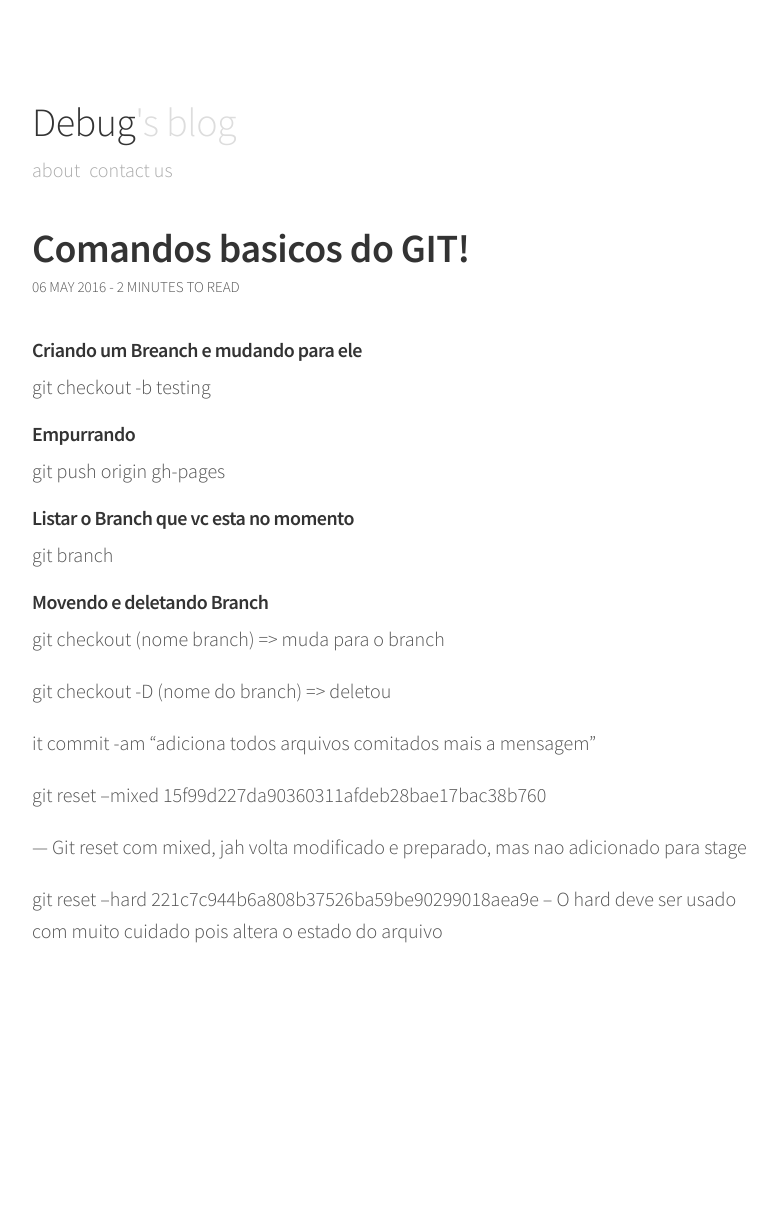
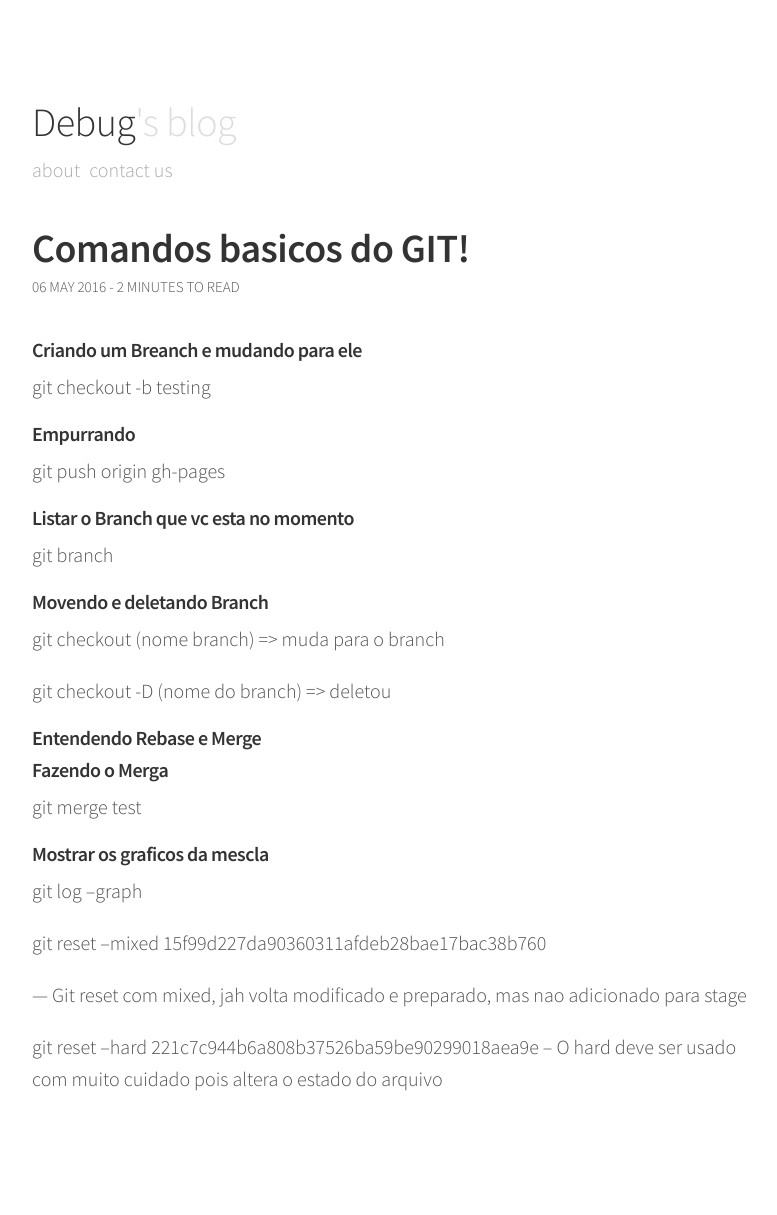
Before and after one commit to indrajithbandara/debug-blog, a Jekyll site: the page built from _posts/2016-05-07-github.md, in a window 1280 px wide. Shown: the whole page, without its empty margins (248-1025 px from the left). Built offline with Jekyll 4.4.1, drawn with Linux system fonts in a browser that asks for light colours; comment, search, counter and statistics services are not loaded; before the commit the page ends 1067 px from its top, so only the background shows below that.

```diff
--- a/_posts/2016-05-07-github.md
+++ b/_posts/2016-05-07-github.md
@@ -19,8 +19,19 @@ git checkout (nome branch) => muda para o branch
 
 git checkout -D (nome do branch) => deletou
 
+##### Entendendo Rebase e Merge
 
-it commit -am "adiciona todos arquivos comitados mais a mensagem"
+##### Fazendo o Merga
+git merge test
+
+
+##### Mostrar os graficos da mescla
+ git log --graph
+
+
+
+
+
 
 
 git reset --mixed 15f99d227da90360311afdeb28bae17bac38b760
```
Also changed, not shown: _posts/2016-05-08-redmi2.md (+18 -11 lines).
